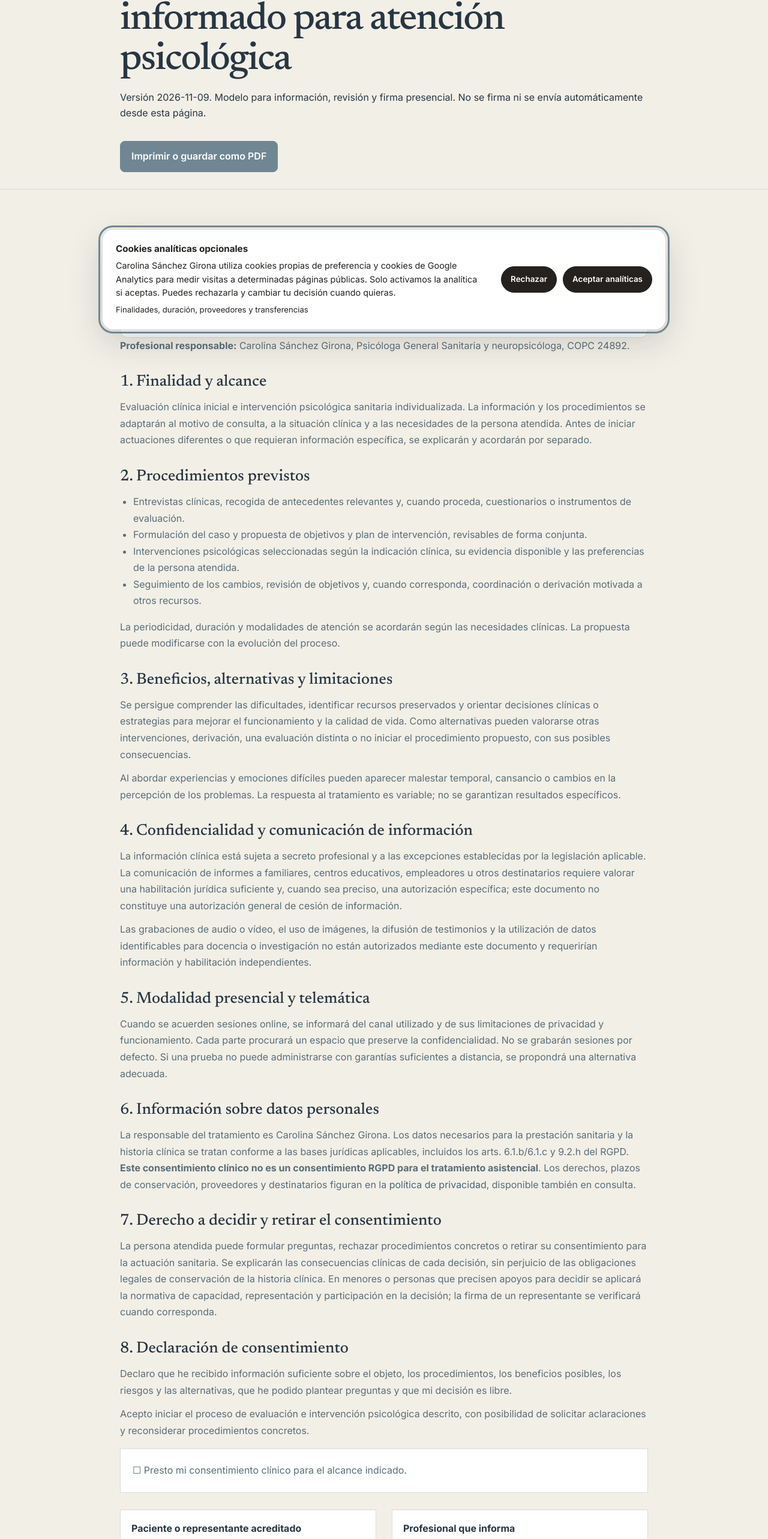
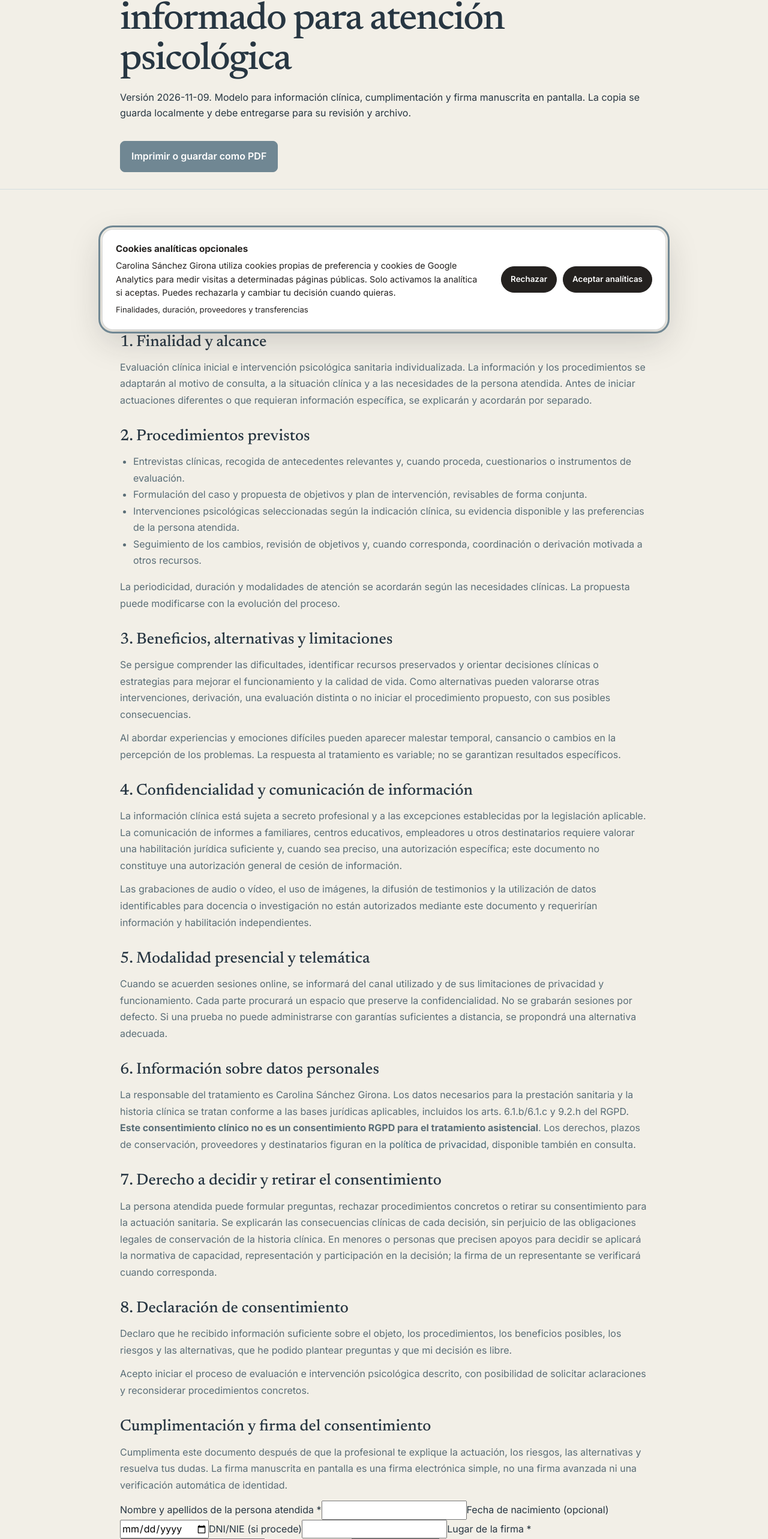
Before and after one commit to carolinasanchezgirona/Portfolio-Carolina, a Next.js app: page /consentimiento-psicologico in a window 1280 px wide. Shown: the part 228-2794 px from the top of the page at 60% size. Built offline with nearby package versions, Linux system fonts and the light colour scheme.

Commit message:
fix: allow completing and signing clinical consent pages

```diff
--- a/app/components/clinical-consent-template.tsx
+++ b/app/components/clinical-consent-template.tsx
@@ -1,4 +1,5 @@
 import PrintLegal from "./print-legal";
+import LegalSignatureForm from "./legal-signature-form";
 import "../legal.css";
 
 type Kind = "psychological" | "neuropsychological";
@@ -41,20 +42,13 @@ export default function ClinicalConsentTemplate({ kind }: { kind: Kind }) {
     <section className="legal-hero"><div className="legal-wrap">
       <p className="legal-eyebrow">Carolina Sánchez Girona · Consentimiento clínico</p>
       <h1>{doc.title}</h1>
-      <p>Versión {VERSION}. Modelo para información, revisión y firma presencial. No se firma ni se envía automáticamente desde esta página.</p>
+      <p>Versión {VERSION}. Modelo para información clínica, cumplimentación y firma manuscrita en pantalla. La copia se guarda localmente y debe entregarse para su revisión y archivo.</p>
       <PrintLegal />
     </div></section>
     <article className="legal-wrap legal-document">
       <section>
         <h2>Datos de identificación</h2>
-        <div className="legal-data legal-consent-fields">
-          <p>Nombre y apellidos: __________________________________</p>
-          <p>Fecha de nacimiento: _________________________________</p>
-          <p>DNI/NIE (si procede): __________________________________</p>
-          <p>Fecha y lugar: _______________________________________</p>
-          <p>Representante legal (si procede): _______________________</p>
-          <p>Relación y acreditación de representación: ________________</p>
-        </div>
+        <p>Los datos identificativos de la persona atendida y, cuando corresponda, de su representante se cumplimentan en el formulario de firma situado al final del documento.</p>
         <p><strong>Profesional responsable:</strong> Carolina Sánchez Girona, Psicóloga General Sanitaria y neuropsicóloga, COPC 24892.</p>
       </section>
       <section>
@@ -92,13 +86,8 @@ export default function ClinicalConsentTemplate({ kind }: { kind: Kind }) {
         <h2>8. Declaración de consentimiento</h2>
         <p>Declaro que he recibido información suficiente sobre el objeto, los procedimientos, los beneficios posibles, los riesgos y las alternativas, que he podido plantear preguntas y que mi decisión es libre.</p>
         <p>{doc.scope}</p>
-        {kind === "neuropsychological" && <div className="legal-choices"><p>☐ Evaluación neuropsicológica</p><p>☐ Intervención o seguimiento neuropsicológico</p><p>☐ Ambas actuaciones, según el plan acordado</p></div>}
-        <div className="legal-choices"><p>☐ Presto mi consentimiento clínico para el alcance indicado.</p></div>
-        <div className="legal-signature-grid">
-          <div><strong>Paciente o representante acreditado</strong><p>Nombre: ______________________________</p><p>Firma: ________________________________</p><p>Fecha: _______________________________</p></div>
-          <div><strong>Profesional que informa</strong><p>Carolina Sánchez Girona</p><p>Firma: ________________________________</p><p>Fecha: _______________________________</p></div>
-        </div>
-        <p className="legal-consent-note">Una copia del documento firmado podrá archivarse en la historia clínica. Marcar una casilla en papel o consultar esta página no acredita por sí solo la obtención del consentimiento.</p>
+        <LegalSignatureForm kind={kind} />
+        <p className="legal-consent-note">La profesional verificará la identidad, la representación cuando exista y la correspondencia entre el documento y la actuación acordada antes de incorporarlo a la historia clínica. La firma manuscrita en pantalla no equivale a una firma electrónica avanzada.</p>
       </section>
     </article>
     <footer className="legal-footer"><div className="legal-wrap"><a href="/consentimientos/">Volver a los documentos</a> · <a href="/privacidad/">Protección de datos</a><p>© 2026 Carolina Sánchez Girona</p></div></footer>
```
